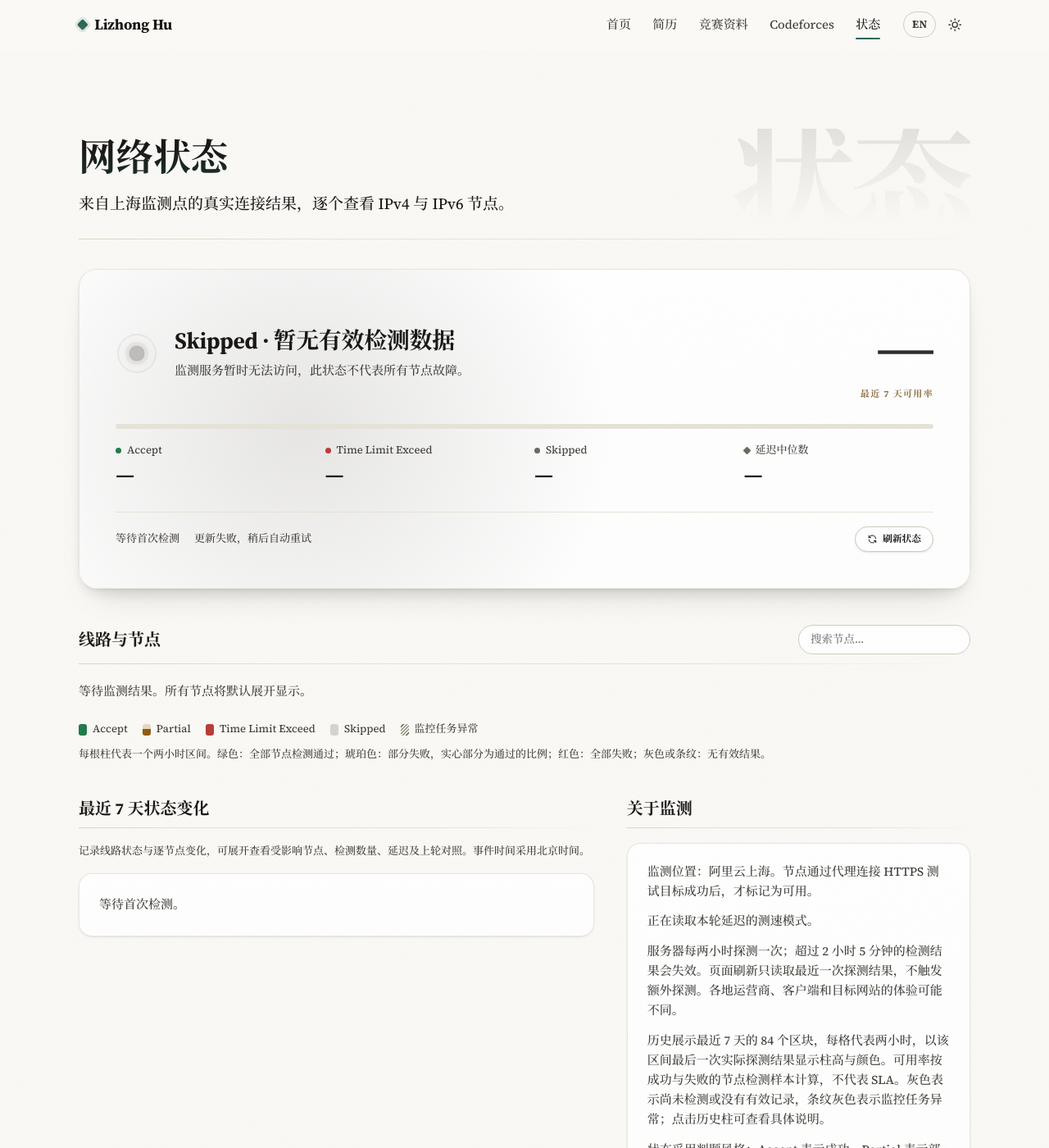
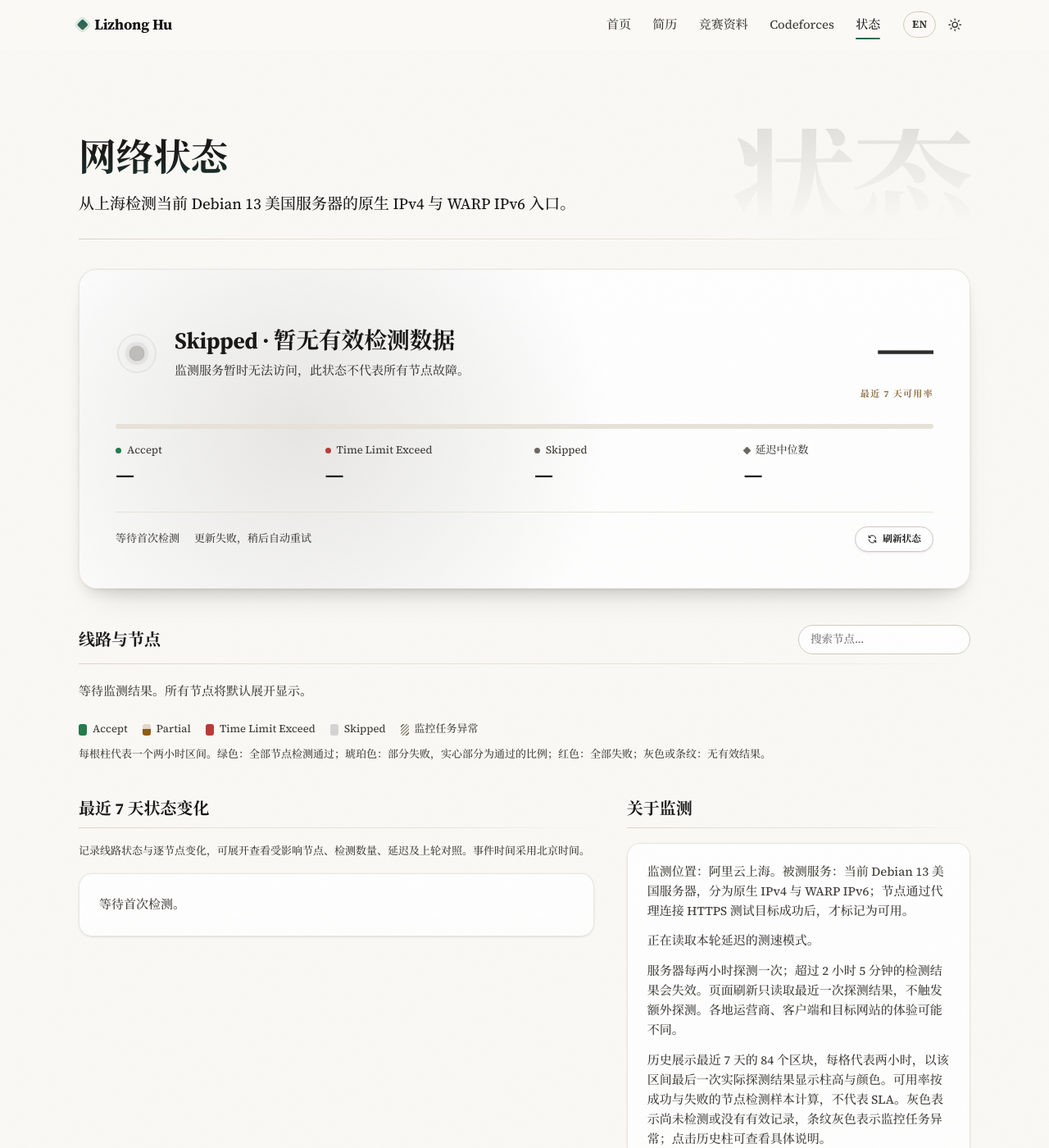
Before and after one commit to au1bhi/lzHu, a Jekyll site: the page built from _pages/zh/status.html, in a window 1280 px wide and 1400 px high. Shown: the whole window at 82% size. Built offline with Jekyll 4.4.1, drawn with Linux system fonts in a browser that asks for light colours.

Commit message:
Update network status for current Debian 13 server

```diff
--- a/_pages/status.html
+++ b/_pages/status.html
@@ -6,7 +6,7 @@ permalink: /status/
 translation: /zh/status/
 wide: true
 excerpt: "Live IPv4 and IPv6 node connectivity and recorded probe history."
-lead: "Live connection checks from Shanghai for individual IPv4 and IPv6 nodes."
+lead: "Shanghai probes of the current US Debian 13 server: native IPv4 and WARP IPv6 entry routes."
 ---
 
 <link rel="stylesheet" href="{{ '/assets/css/network-status.css' | relative_url }}?v={{ site.time | date: '%s' }}">
@@ -38,7 +38,7 @@ lead: "Live connection checks from Shanghai for individual IPv4 and IPv6 nodes."
   <p id="ns-history-detail" class="ns-sr-only" aria-live="polite">Hover over or select a history bar to view that two-hour interval (84 intervals over the last 7 days).</p>
   <div class="ns-bottom">
     <section><div class="ns-section-top"><h2>Status changes in the last 7 days</h2></div><p class="ns-caption">Route and node changes, with expandable probe counts, affected nodes, latency, and previous results. All times are in China Standard Time (UTC+8).</p><div id="ns-events" class="ns-panel"><p class="ns-empty">Awaiting the first probe.</p></div></section>
-    <aside><div class="ns-section-top"><h2>About this monitor</h2></div><div class="ns-panel ns-about"><p>Monitoring location: Alibaba Cloud, Shanghai. A node is marked available only after a successful connection to the HTTPS test target through its proxy.</p><p id="ns-latency-mode">Loading the latency measurement mode.</p><p>The server probes every two hours. Results expire after 2 hours and 5 minutes. Refreshing this page reads the latest saved results without triggering another probe. Your experience may vary by network, client, and destination.</p><p>History covers 84 two-hour intervals over the last 7 days. Each bar shows availability from the last actual probe in that interval. Availability is calculated from successful and failed node checks and does not represent an SLA. Gray means no valid record; striped gray indicates a monitor error. Select a bar for details.</p><p>Status labels follow programming contest verdicts: Accept means success; Partial means some nodes failed; Time Limit Exceed means a failed connection check, including timeouts or connection errors; Skipped means no valid record or expired results.</p><p id="ns-record-start">History accumulates from the time monitoring is enabled.</p></div></aside>
+    <aside><div class="ns-section-top"><h2>About this monitor</h2></div><div class="ns-panel ns-about"><p>Target: the current US Debian 13 server, using native IPv4 and WARP IPv6. Both route groups use this server.</p><p>Monitoring location: Alibaba Cloud, Shanghai. A node is marked available only after a successful connection to the HTTPS test target through its proxy.</p><p id="ns-latency-mode">Loading the latency measurement mode.</p><p>The server probes every two hours. Results expire after 2 hours and 5 minutes. Refreshing this page reads the latest saved results without triggering another probe. Your experience may vary by network, client, and destination.</p><p>History covers 84 two-hour intervals over the last 7 days. Each bar shows availability from the last actual probe in that interval. Availability is calculated from successful and failed node checks and does not represent an SLA. Gray means no valid record; striped gray indicates a monitor error. Select a bar for details.</p><p>Status labels follow programming contest verdicts: Accept means success; Partial means some nodes failed; Time Limit Exceed means a failed connection check, including timeouts or connection errors; Skipped means no valid record or expired results.</p><p id="ns-record-start">History accumulates from the time monitoring is enabled.</p></div></aside>
   </div>
   <noscript><p class="ns-empty">Enable JavaScript to view live node status.</p></noscript>
 </div>
--- a/_pages/zh/status.html
+++ b/_pages/zh/status.html
@@ -7,7 +7,7 @@ lang: zh
 translation: /status/
 wide: true
 excerpt: "IPv4 与 IPv6 节点的实时连接状态和真实检测历史。"
-lead: "来自上海监测点的真实连接结果，逐个查看 IPv4 与 IPv6 节点。"
+lead: "从上海检测当前 Debian 13 美国服务器的原生 IPv4 与 WARP IPv6 入口。"
 ---
 
 <link rel="stylesheet" href="{{ '/assets/css/network-status.css' | relative_url }}?v={{ site.time | date: '%s' }}">
@@ -39,7 +39,7 @@ lead: "来自上海监测点的真实连接结果，逐个查看 IPv4 与 IPv6
   <p id="ns-history-detail" class="ns-sr-only" aria-live="polite">悬停或点击历史柱，查看该两小时区间的检测结果（最近 7 天，共 84 格）。</p>
   <div class="ns-bottom">
     <section><div class="ns-section-top"><h2>最近 7 天状态变化</h2></div><p class="ns-caption">记录线路状态与逐节点变化，可展开查看受影响节点、检测数量、延迟及上轮对照。事件时间采用北京时间。</p><div id="ns-events" class="ns-panel"><p class="ns-empty">等待首次检测。</p></div></section>
-    <aside><div class="ns-section-top"><h2>关于监测</h2></div><div class="ns-panel ns-about"><p>监测位置：阿里云上海。节点通过代理连接 HTTPS 测试目标成功后，才标记为可用。</p><p id="ns-latency-mode">正在读取本轮延迟的测速模式。</p><p>服务器每两小时探测一次；超过 2 小时 5 分钟的检测结果会失效。页面刷新只读取最近一次探测结果，不触发额外探测。各地运营商、客户端和目标网站的体验可能不同。</p><p>历史展示最近 7 天的 84 个区块，每格代表两小时，以该区间最后一次实际探测结果显示柱高与颜色。可用率按成功与失败的节点检测样本计算，不代表 SLA。灰色表示尚未检测或没有有效记录，条纹灰色表示监控任务异常；点击历史柱可查看具体说明。</p><p>状态采用判题风格：Accept 表示成功，Partial 表示部分异常，Time Limit Exceed 表示连接检测失败（包括超时或连接错误），Skipped 表示无记录或结果过期。</p><p id="ns-record-start">历史从启用监测后开始积累。</p></div></aside>
+    <aside><div class="ns-section-top"><h2>关于监测</h2></div><div class="ns-panel ns-about"><p>监测位置：阿里云上海。被测服务：当前 Debian 13 美国服务器，分为原生 IPv4 与 WARP IPv6；节点通过代理连接 HTTPS 测试目标成功后，才标记为可用。</p><p id="ns-latency-mode">正在读取本轮延迟的测速模式。</p><p>服务器每两小时探测一次；超过 2 小时 5 分钟的检测结果会失效。页面刷新只读取最近一次探测结果，不触发额外探测。各地运营商、客户端和目标网站的体验可能不同。</p><p>历史展示最近 7 天的 84 个区块，每格代表两小时，以该区间最后一次实际探测结果显示柱高与颜色。可用率按成功与失败的节点检测样本计算，不代表 SLA。灰色表示尚未检测或没有有效记录，条纹灰色表示监控任务异常；点击历史柱可查看具体说明。</p><p>状态采用判题风格：Accept 表示成功，Partial 表示部分异常，Time Limit Exceed 表示连接检测失败（包括超时或连接错误），Skipped 表示无记录或结果过期。</p><p id="ns-record-start">历史从启用监测后开始积累。</p></div></aside>
   </div>
   <noscript><p class="ns-empty">请启用 JavaScript 查看实时节点状态。</p></noscript>
 </div>
--- a/assets/js/network-status-zh.js
+++ b/assets/js/network-status-zh.js
@@ -7,7 +7,7 @@
   const $ = id => document.getElementById('ns-' + id);
   const allowed = ['native', 'warp'];
   const historySlots = 84;
-  const names = {native: 'IPv4 · 原生线路', warp: 'IPv6 · WARP 线路'};
+  const names = {native: 'IPv4 · Debian 13 原生线路', warp: 'IPv6 · Debian 13 WARP 线路'};
   const labels = {operational: 'Accept', degraded: 'Partial', down: 'Time Limit Exceed', unknown: 'Skipped', stale: 'Skipped'};
   const meanings = {operational: '连接检测成功', degraded: '部分节点检测失败', down: '连接检测失败（可能超时或连接错误）', unknown: '无有效检测记录', stale: '检测数据已过期'};
   let latest = null;
--- a/assets/js/network-status.js
+++ b/assets/js/network-status.js
@@ -5,7 +5,7 @@
   const $ = id => document.getElementById('ns-' + id);
   const allowed = ['native', 'warp'];
   const historySlots = 84;
-  const names = {native: 'IPv4 · Native routes', warp: 'IPv6 · WARP routes'};
+  const names = {native: 'IPv4 · Debian 13 native routes', warp: 'IPv6 · Debian 13 WARP routes'};
   const labels = {operational: 'Accept', degraded: 'Partial', down: 'Time Limit Exceed', unknown: 'Skipped', stale: 'Skipped'};
   const meanings = {operational: 'Connection check succeeded', degraded: 'Some node checks failed', down: 'Connection check failed (timeout or connection error)', unknown: 'No valid probe record', stale: 'Probe results have expired'};
   let latest = null;
```
Also changed, not shown: README.md (+6 -0 lines), assets/fonts/site-song-bold.woff2, assets/fonts/site-song-medium.woff2.
